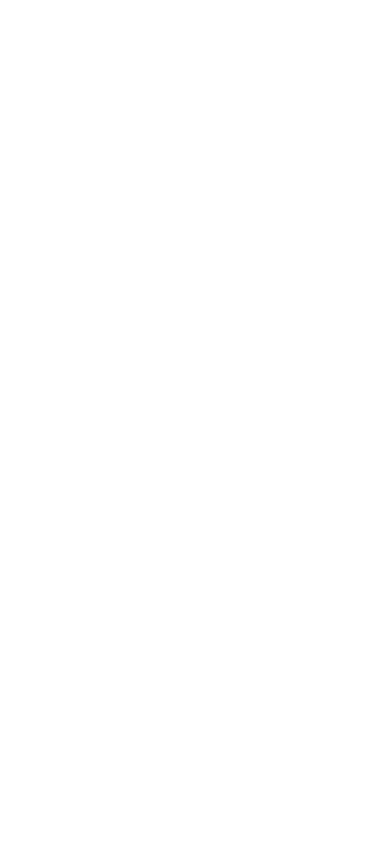
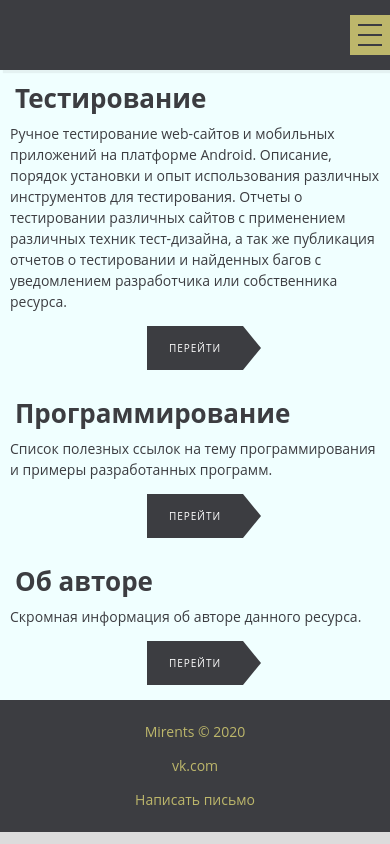
Before and after one commit to Mirents/mirents.github.io, a plain HTML site: page aboutmy/index.html in a window 390 px wide. Drawn offline with nearby package versions, Linux system fonts and the light colour scheme; files that its build step writes are made by us from their sources.

Commit message:
Ready index.html; Work to aboutauthor

```diff
--- a/aboutmy/index.html
+++ b/aboutmy/index.html
@@ -0,0 +1,82 @@
+<!--Type of Document - HTML5 -->
+<!DOCTYPE html>
+
+<!-- Container for web page document -->
+<html>
+
+ <!-- Page title and technical information -->
+<head>
+  <meta charset="utf-8">
+  <meta name="viewport" content="width=device-width, initial-scale=1">
+  <title>Mirents</title>
+  <link rel="stylesheet" href="./css/style.css">
+  <script src="https://cdnjs.cloudflare.com/ajax/libs/jquery/2.2.2/jquery.min.js"></script>
+</head>
+
+ <!---->
+ <body>
+  <header>
+    <nav class="container">
+      <div class="nav-toggle"><span></span></div>
+      <ul id="menu">
+        <li><a href="">Тестирование</a></li>
+        <li><a href="">Программирование</a></li>
+        <li><a href="">Об авторе</a></li>
+      </ul>
+    </nav>
+  </header>
+
+<div class="container">
+  <div class="posts-list">
+    <article id="post-1" class="post">
+      <div class="post-content">
+      <!-- <div class="category"><a href="">Категория</a></div> -->
+        <h2 class="post-title">Тестирование</h2>
+        <p>Ручное тестирование web-сайтов и мобильных приложений на платформе Android. Описание, порядок установки и опыт использования различных инструментов для тестирования. Отчеты о тестировании различных сайтов с применением различных техник тест-дизайна, а так же публикация отчетов о тестировании и найденных багов с уведомлением разработчика или собственника ресурса.</p>
+          <div class="post-footer">
+            <a class="more-link" href="">Перейти</a>
+          </div>
+      </div>
+    </article>
+    <article id="post-2" class="post">
+      <div class="post-content">
+      <!-- <div class="category"><a href="">Категория</a></div> -->
+        <h2 class="post-title">Программирование</h2>
+        <p>Список полезных ссылок на тему программирования и примеры разработанных программ. </p>
+          <div class="post-footer">
+            <a class="more-link" href="">Перейти</a>
+          </div>
+      </div>
+    </article>
+    <article id="post-3" class="post">
+      <div class="post-content">
+      <!-- <div class="category"><a href="">Категория</a></div> -->
+        <h2 class="post-title">Об авторе</h2>
+        <p>Скромная информация об авторе данного ресурса.</p>
+          <div class="post-footer">
+            <a class="more-link" href="">Перейти</a>
+          </div>
+      </div>
+    </article>
+  </div>
+</div>
+
+<footer>
+  <div class="container">
+    <div class="footer-col"><a>Mirents © 2020</a></div>
+    <div class="footer-col">
+      <a href="vk.com">vk.com</a>
+    </div>
+    <div class="footer-col">
+      <a href="mailto:mirent@mail.ru">Написать письмо</a>
+    </div>
+  </div>
+</footer>
+
+<script>
+$('.nav-toggle').on('click', function(){
+  $('#menu').toggleClass('active');
+});
+</script>
+ </body>
+</html>
--- a/css/style.css
+++ b/css/style.css
@@ -54,7 +54,7 @@ position: relative;
 .container {
 margin: 0 auto;
 width: 100%;
-max-width: 930px; /*Ширина основного блока в полноэкранном режиме*/
+max-width: 1200px; /*Ширина основного блока в полноэкранном режиме*/
 padding: 0 15px;
 }
 
@@ -124,33 +124,35 @@ margin-bottom: 15px;
 float: left;
 background: #F0FFFF; /*Цвет фона постов*/
 }
+
 /* блок для статьи */
 .post {
-margin-bottom: 35px;
+margin-bottom: 15px;
 color: #3C3D41; /*Цвет текста постов*/
 }
 
 .post-content p {
 line-height: 1.5;
 padding-bottom: 1em;
-margin-left: 10px;
-margin-right: 10px;
+padding-left: 10px;
+padding-right: 10px;
 }
 .post-image {
 margin-bottom: 30px;
 }
 .category {
-margin-bottom: 10px;
-margin-top: 10px;
-margin-left: 20px;
+padding-bottom: 10px;
+padding-top: 10px;
+padding-left: 20px;
 }
 .category a {
 color: #8B4513; /*Цвет категорий в блоке*/
 text-transform: uppercase;
 }
 .post-title {
-margin-bottom: 12px;
-margin-left: 15px;
+padding-bottom: 12px;
+padding-left: 15px;
+padding-top: 15px;
 font-size: 26px;
 }
 /* блок с кнопкой "Продолжить чтение" */
@@ -158,7 +160,7 @@ font-size: 26px;
 border-top: 1px solid #EBEBE3; /*Цвет верхней полосы у кнопки "Продолжить чтение"*/
 border-bottom: 1px solid #EBEBE3; /*Цвет нижней полосы у кнопки "Продолжить чтение"*/
 position: relative;
-margin-top: 15px;
+/*margin-top: 15px;*/
 }
 
 .more-link {
@@ -231,14 +233,27 @@ text-align: center;
 border-top: 1px solid #EBEBE3;
 margin-right: 0;
 }
-/* отменяем обтекание левой и правой колонок, устанавливаем им ширину 100%*/
-/*.posts-list {
-width: 100%;
-float: none;
-}*/
 }
 
 @media (max-width: 480px) {
+.container {
+padding: 0;
+}
+
+header {
+margin-bottom: 0;
+}
+
+.posts-list {
+margin-bottom: 0;
+width: 100%;
+}
+
+.post {
+margin-bottom: 15px;
+color: #3C3D41; /*Цвет текста постов*/
+}
+
 /* убираем верхнюю и нижнюю границы и выравниваем кнопку по центру */
 .post-footer {
 border-top: none;
@@ -257,9 +272,4 @@ text-align: center;
 text-align: center;
 margin-bottom: 0;
 }
-
-.posts-list {
-margin-bottom: 15px;
-width: 100%;
 }
-}
```
Also changed, not shown: index.html (+17 -21 lines).
